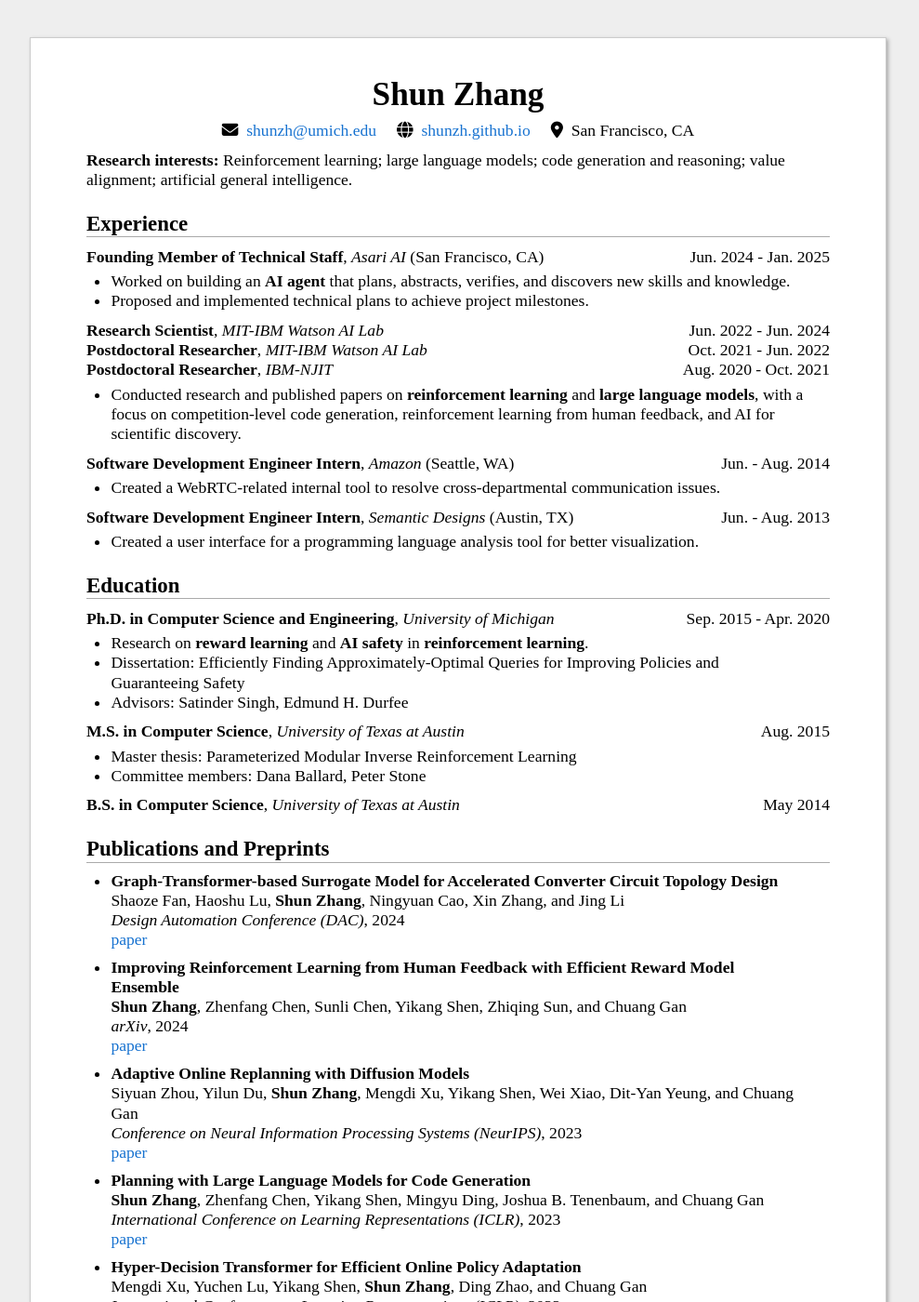
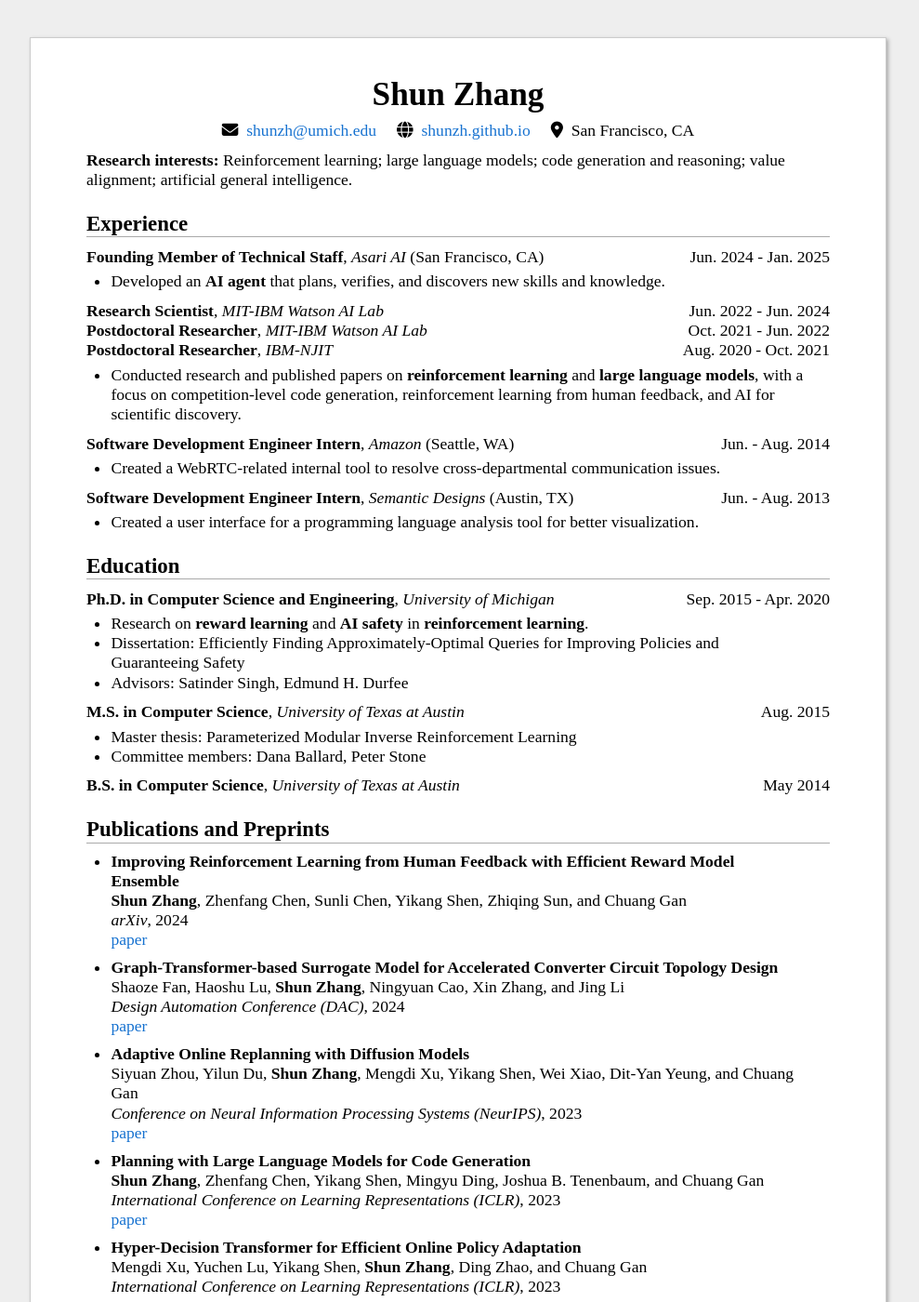
Before and after one commit to shunzh/shunzh.github.io, a Jekyll site: the page built from _pages/cv.md, in a window 1280 px wide and 1400 px high. Shown: the whole window at 93% size, without its empty margins (147-1136 px from the left). Built offline with Jekyll 4.4.1, drawn with Linux system fonts in a browser that asks for light colours.

Commit message:
mc on cv

```diff
--- a/_pages/cv.md
+++ b/_pages/cv.md
@@ -16,8 +16,7 @@ permalink: /cv/
 
 ### <span>**Founding Member of Technical Staff**, _Asari AI_ (San Francisco, CA)</span> <span>Jun. 2024 - Jan. 2025</span>
 
-- Worked on building an **AI agent** that plans, abstracts, verifies, and discovers new skills and knowledge.
-- Proposed and implemented technical plans to achieve project milestones.
+- Developed an **AI agent** that plans, verifies, and discovers new skills and knowledge.
 
 ### <span>**Research Scientist**, _MIT-IBM Watson AI Lab_<br>**Postdoctoral Researcher**, _MIT-IBM Watson AI Lab_<br>**Postdoctoral Researcher**, _IBM-NJIT_</span> <span style="text-align: right;">Jun. 2022 - Jun. 2024<br>Oct. 2021 - Jun. 2022<br>Aug. 2020 - Oct. 2021</span>
 
@@ -75,14 +74,6 @@ permalink: /cv/
 </ul>
 
 
-{% assign preprints_exist = false %}
-{% for post in site.posts %}
-    {% if post.categories contains 'preprint' %}
-        {% assign preprints_exist = true %}
-        {% break %}
-    {% endif %}
-{% endfor %}
-
 ## Academic Services
 
 ### **Conference Reviewer**
```
Also changed, not shown: _posts/2024-01-01-circuit.md (renamed from _posts/2024-02-26-circuit.md), 1 other file.
